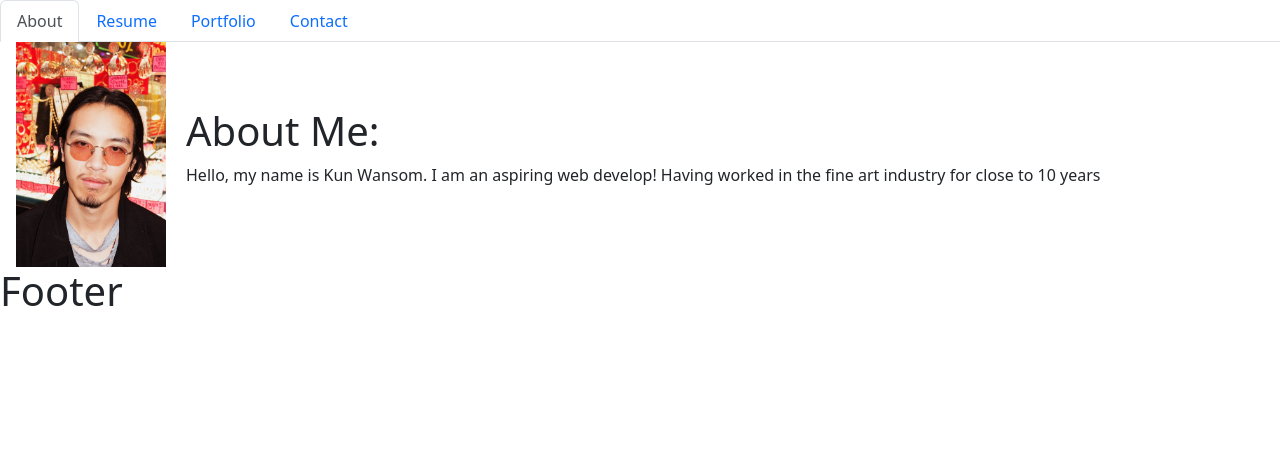
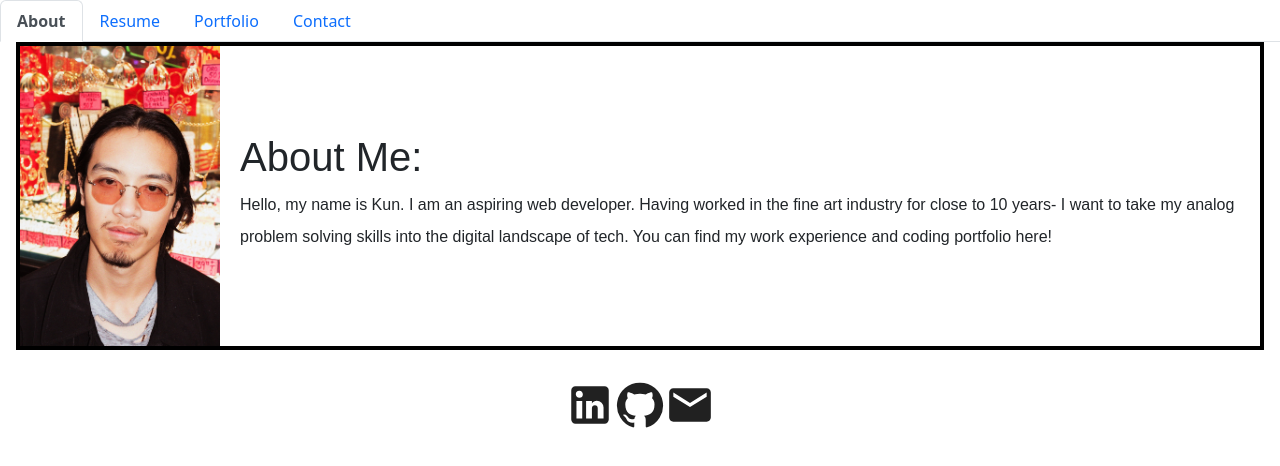
Before and after one commit to Kwansom/Porfolio-via-React, a React (Vite) app: page / in a window 1280 px wide. Shown: the top 466 px of the page. Built offline with nearby package versions, Linux system fonts and the light colour scheme.

Commit message:
footer works

```diff
--- a/src/App.css
+++ b/src/App.css
@@ -22,3 +22,8 @@
   position: absolute;
   text-align: center;
 }
+
+.nav-link.active {
+  font-weight: bold;
+  color: #007bff; /* Or any color to highlight the active link */
+}
--- a/src/assets/css/About.css
+++ b/src/assets/css/About.css
@@ -2,4 +2,11 @@
   display: flex;
   align-items: center;
   gap: 20px;
+  border: 4px black solid;
 }
+
+.about-container p {
+    font-family: Arial, Helvetica, sans-serif;
+    line-height: 2; /* Makes the text double spaced */
+    margin-top: 10px; /* Optional: Adds space between the paragraph and other elements */
+  }
--- a/src/components/Footer.jsx
+++ b/src/components/Footer.jsx
@@ -1,70 +1,74 @@
-export default function Footer() {
+import React from "react";
+import Grid from "@mui/material/Grid2";
+import LinkedInIcon from "@mui/icons-material/LinkedIn";
+import GitHubIcon from "@mui/icons-material/GitHub";
+import EmailIcon from "@mui/icons-material/Email";
+
+const Footer = () => {
   return (
-    <div>
-      <h1>Footer</h1>
-      {/* <p> Add info </p> */}
-    </div>
+    <>
+      <div style={{ paddingTop: "30px", paddingBottom: "30px" }}>
+        <Grid
+          style={{ display: "flex", justifyContent: "center" }}
+          container
+          sx={{ color: "text.primary" }}
+        >
+          <Grid
+            style={{ display: "flex", justifyContent: "space-evenly" }}
+            item
+            xs={4}
+          >
+            <LinkedInIcon
+              id="icon"
+              className="pop-on-hover"
+              sx={{
+                fontSize: 50,
+                cursor: "pointer",
+                "&:hover": {
+                  transform: "scale(1.1)",
+                  color: "gold",
+                },
+              }}
+              onClick={(event) =>
+                (window.location.href =
+                  "https://www.linkedin.com/in/kun-w-371647178/")
+              }
+            />
+            <GitHubIcon
+              id="icon"
+              className="pop-on-hover"
+              sx={{
+                fontSize: 50,
+                cursor: "pointer",
+                "&:hover": {
+                  transform: "scale(1.1)",
+                  color: "gold",
+                },
+              }}
+              onClick={(event) =>
+                (window.location.href = "https://github.com/kwansom")
+              }
+            />
+            <EmailIcon
+              id="icon"
+              className="pop-on-hover"
+              sx={{
+                fontSize: 50,
+                cursor: "pointer",
+                "&:hover": {
+                  transform: "scale(1.1)",
+                  color: "gold",
+                },
+              }}
+              onClick={(event) =>
+                (window.location.href = "mailto:wansom.kun@gmail.com")
+              }
+            />
+          </Grid>
+        </Grid>
+      </div>
+    </>
   );
-}
+};
 
-
-
-
-
-
-
-
-// import React from "react";
-// import Grid from "@mui/material/Grid2";
-// import LinkedInIcon from "@mui/icons-material/LinkedIn";
-// import GitHubIcon from "@mui/icons-material/GitHub";
-// import EmailIcon from "@mui/icons-material/Email";
-// // import './Footer.css';
-
-// const Footer = () => {
-//   return (
-//     <>
-//       <div style={{ paddingTop: "30px", paddingBottom: "30px" }}>
-//         <Grid
-//           style={{ display: "flex", justifyContent: "center" }}
-//           container
-//           sx={{ color: "text.primary" }}
-//         >
-//           <Grid
-//             style={{ display: "flex", justifyContent: "space-evenly" }}
-//             item
-//             xs={4}
-//           >
-//             <LinkedInIcon
-//               id="icon"
-//               className="pop-on-hover"
-//               sx={{ fontSize: 50 }}
-//               onClick={(event) =>
-//                 (window.location.href =
-//                   "https://www.linkedin.com/in/kun-w-371647178/")
-//               }
-//             />
-//             <GitHubIcon
-//               id="icon"
-//               className="pop-on-hover"
-//               sx={{ fontSize: 50 }}
-//               onClick={(event) =>
-//                 (window.location.href = "https://github.com/kwansom")
-//               }
-//             />
-//             <EmailIcon
-//               id="icon"
-//               className="pop-on-hover"
-//               sx={{ fontSize: 50 }}
-//               onClick={(event) =>
-//                 (window.location.href = "mailto:wansom.kun@gmail.com")
-//               }
-//             />
-//           </Grid>
-//         </Grid>
-//       </div>
-//     </>
-//   );
-// };
-
-// export default Footer;
+export default Footer;
--- a/src/components/Header.jsx
+++ b/src/components/Header.jsx
@@ -1,4 +1,4 @@
-import React from 'react';
+import React from "react";
 
 const Header = ({ setCurrentSection, currentSection }) => {
   const handleNavigation = (section) => {
@@ -10,11 +10,11 @@ const Header = ({ setCurrentSection, currentSection }) => {
       <h1>Kun Wansom</h1>
       <nav>
         <ul>
-          {['About Me', 'Portfolio', 'Contact', 'Resume'].map((section) => (
+          {["About Me", "Portfolio", "Contact", "Resume"].map((section) => (
             <li
               key={section}
               onClick={() => handleNavigation(section)}
-              className={currentSection === section ? 'active' : ''}
+              className={currentSection === section ? "active" : ""}
             >
               {section}
             </li>
--- a/src/components/PortfolioContainer.jsx
+++ b/src/components/PortfolioContainer.jsx
@@ -11,11 +11,11 @@ export default function PortfolioContainer() {
   const [currentPage, setCurrentPage] = useState("About");
 
   const renderPage = () => {
+    if (currentPage === "About") {
+      return <About />;
+    }
     if (currentPage === "Resume") {
       return <Resume />;
-    }
-    if (currentPage === "About") {
-      return <About />;
     }
     if (currentPage === "Portfolio") {
       return <Portfolio />;
@@ -27,9 +27,7 @@ export default function PortfolioContainer() {
 
   return (
     <div>
-      {/* // TODO: Add a comment describing what we are passing as props */}
       <NavTabs currentPage={currentPage} handlePageChange={handlePageChange} />
-      {/* // TODO: Add a comment explaining what is happening on the following line */}
       <main className="mx-3">{renderPage()}</main>
       <Footer></Footer>
     </div>
--- a/src/components/pages/About.jsx
+++ b/src/components/pages/About.jsx
@@ -5,11 +5,13 @@ import "../../assets/css/About.css";
 export default function About() {
   return (
     <div className="about-container">
-      <img src={portrait} alt="me" style={{ width: "150px", height: "auto" }} />
+      <img src={portrait} alt="me" style={{ width: "200px", height: "auto" }} />
       <p>
         <h1>About Me:</h1>
-        Hello, my name is Kun Wansom. I am an aspiring web develop! Having
-        worked in the fine art industry for close to 10 years
+        Hello, my name is Kun. I am an aspiring web developer. Having worked in
+        the fine art industry for close to 10 years- I want to take my analog
+        problem solving skills into the digital landscape of tech. You can find
+        my work experience and coding portfolio here!
       </p>
     </div>
   );
```
Also changed, not shown: src/components/NavTabs.jsx (+0 -10 lines).
